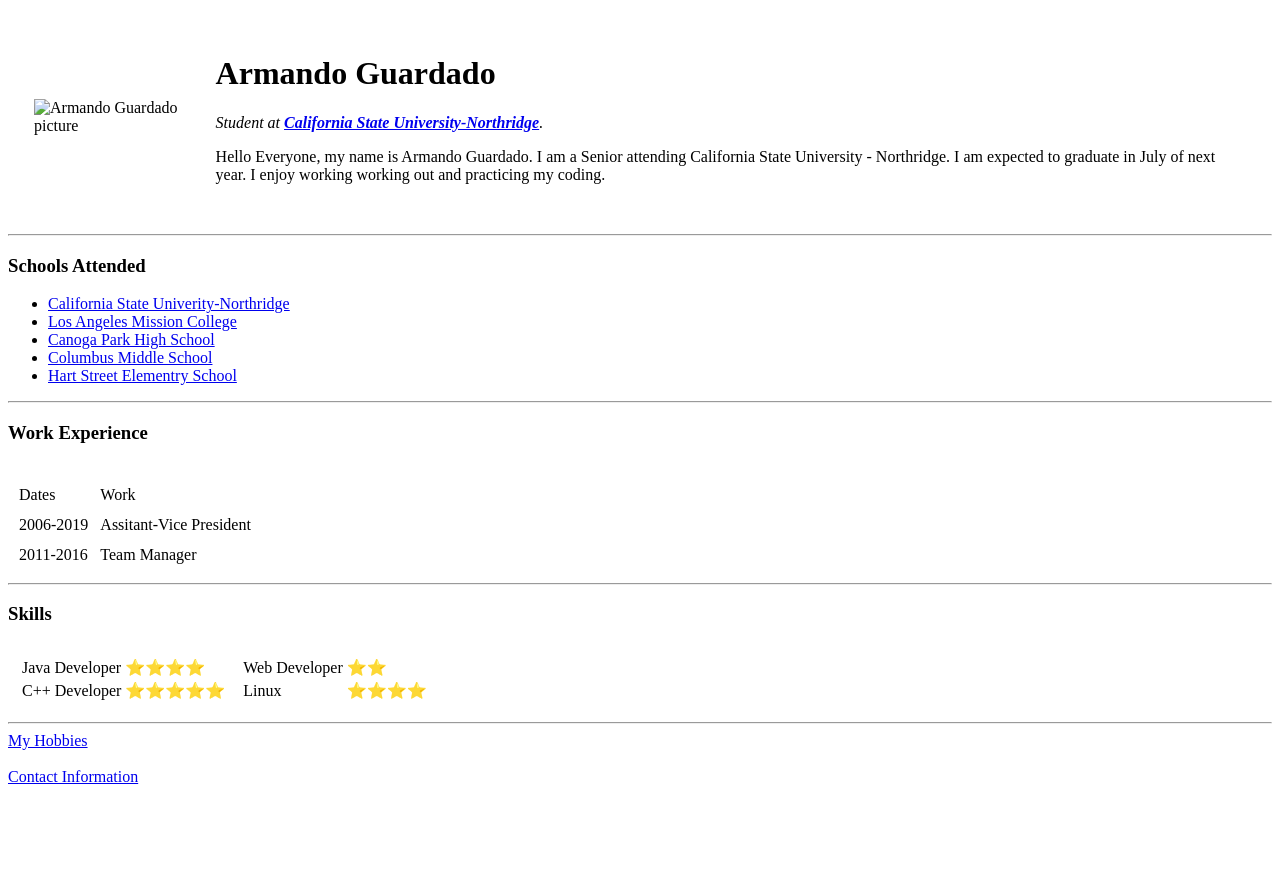
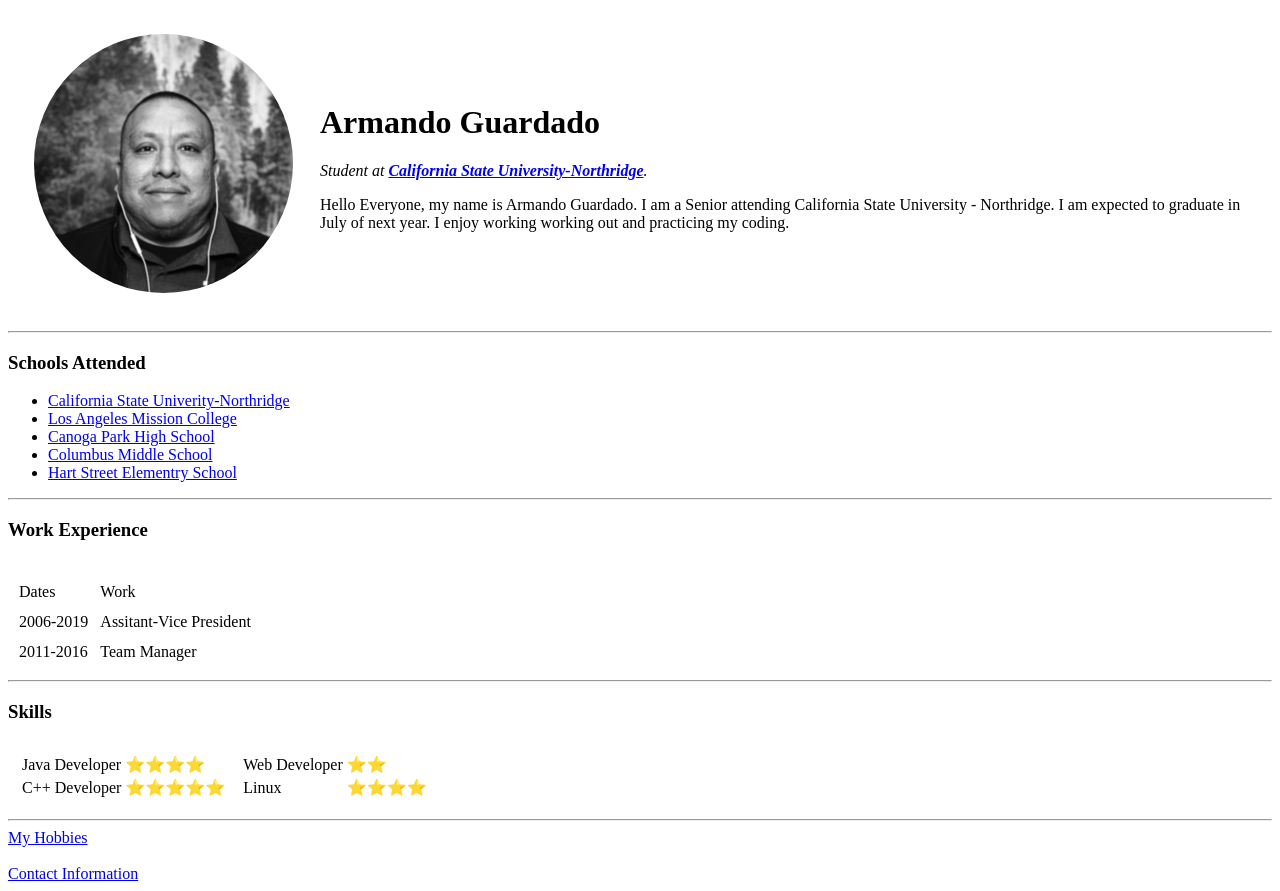
Before and after one commit to MandoGuardado/cv, a plain HTML site: page index.html in a window 1280 px wide. Before the commit the page ends 800 px from the top, so only its background shows below. Drawn offline with Linux system fonts and the light colour scheme.

Commit message:
Update index.html

```diff
--- a/index.html
+++ b/index.html
@@ -9,7 +9,7 @@
 <body>
   <table cellspacing="25">
     <tr>
-      <td><img src="circle.png" alt="Armando Guardado picture"></td>
+      <td><img src="Images/circle.png" alt="Armando Guardado picture"></td>
       <td>
         <h1> Armando Guardado </h1>
         <p>
```
